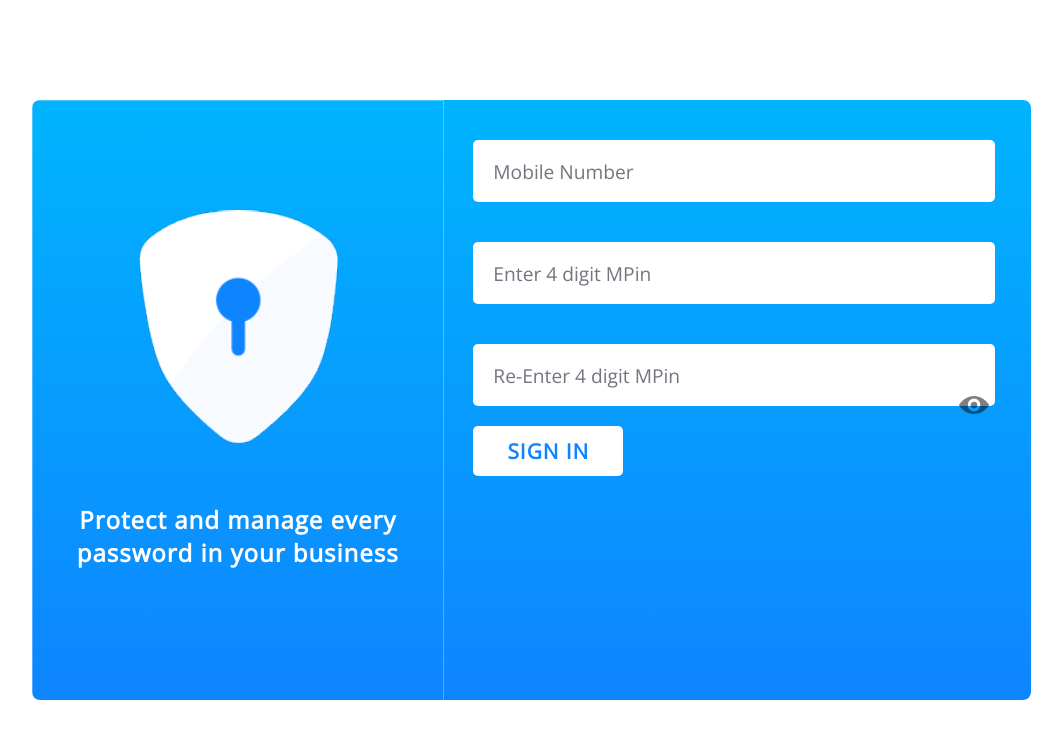
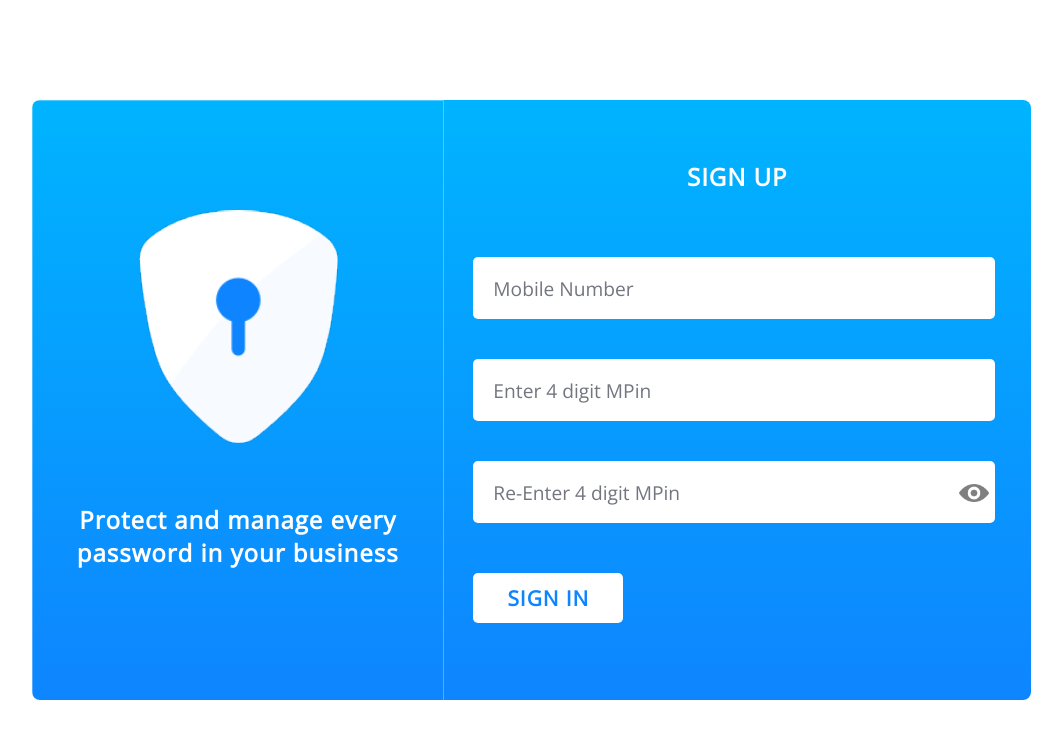
Before and after one commit to Patrick2601/React-JS-Pass-Manager, a React (Create React App) app: page /signup in a window 1280 px wide. Shown: the top 738 px of the page, without its empty margins (109-1171 px from the left). Built offline with nearby package versions, Linux system fonts and the light colour scheme.

Commit message:
signUp page done

```diff
--- a/src/pages/Home/Home.js
+++ b/src/pages/Home/Home.js
@@ -29,7 +29,7 @@ function Home() {
                 fontWeight: isActive ? "800" : "500",
                 textDecoration: "none",
                 borderRadius: "2px",
-                padding: "10px 0px",
+                padding: "8px 0px",
               };
             }}
           >
@@ -43,7 +43,7 @@ function Home() {
                 borderBottom: isActive ? "4px solid #FFA222" : "none",
                 color: isActive ? "white" : "white",
                 fontSize: "1.5rem",
-                padding: "10px 0px",
+                padding: "8px 0px",
                 transition: isActive ? "all 0.1s ease" : null,
                 fontWeight: isActive ? "800" : "500",
                 textDecoration: "none",
--- a/src/pages/SignIn/SignIn.css
+++ b/src/pages/SignIn/SignIn.css
@@ -83,7 +83,6 @@
   font-size: 1.1rem;
   top: 320px;
   left: 45%;
-  /* right: 50%; */
   position: absolute;
 }
 
@@ -109,4 +108,19 @@
     margin-top: 60px;
     font-size: 1.1rem;
   }
+  .form-error1 {
+
+    top: 205px;
+
+  }
+  .form-error2 {
+
+    top: 310px;
+
+  }
+  .form-error3 {
+
+    top: 410px;
+
+  }
 }
--- a/src/pages/SignUp/SignUp.css
+++ b/src/pages/SignUp/SignUp.css
@@ -5,3 +5,20 @@
   top: 18.5rem;
   right: 7%;
 }
+.submit-btn1 {
+  height: 50px;
+  width: 150px;
+  background-color: white;
+  border-radius: 5px;
+  border: none;
+  color: #0e85ff;
+  font-size: 1.3rem;
+  margin-top: 50px;
+  font-weight: 600;
+  letter-spacing: 1px;
+}
+@media screen and (min-width: 1000px) {
+  .eye-1 {
+    top: 24rem;
+  }
+}
--- a/src/pages/SignUp/SignUp.js
+++ b/src/pages/SignUp/SignUp.js
@@ -34,6 +34,7 @@ function SignUp() {
   return (
     <div className="signin-container">
       <form onSubmit={formik.handleSubmit} className="form-container">
+        <p className="business-text">SIGN UP</p>
         <input
           autoComplete="off"
           maxLength={10}
@@ -84,7 +85,7 @@ function SignUp() {
           <p className="form-error3"> {formik.errors.mpinconfirm}</p>
         ) : null}
 
-        <button type="submit" className="submit-btn">
+        <button type="submit" className="submit-btn1">
           SIGN IN
         </button>
       </form>
```
